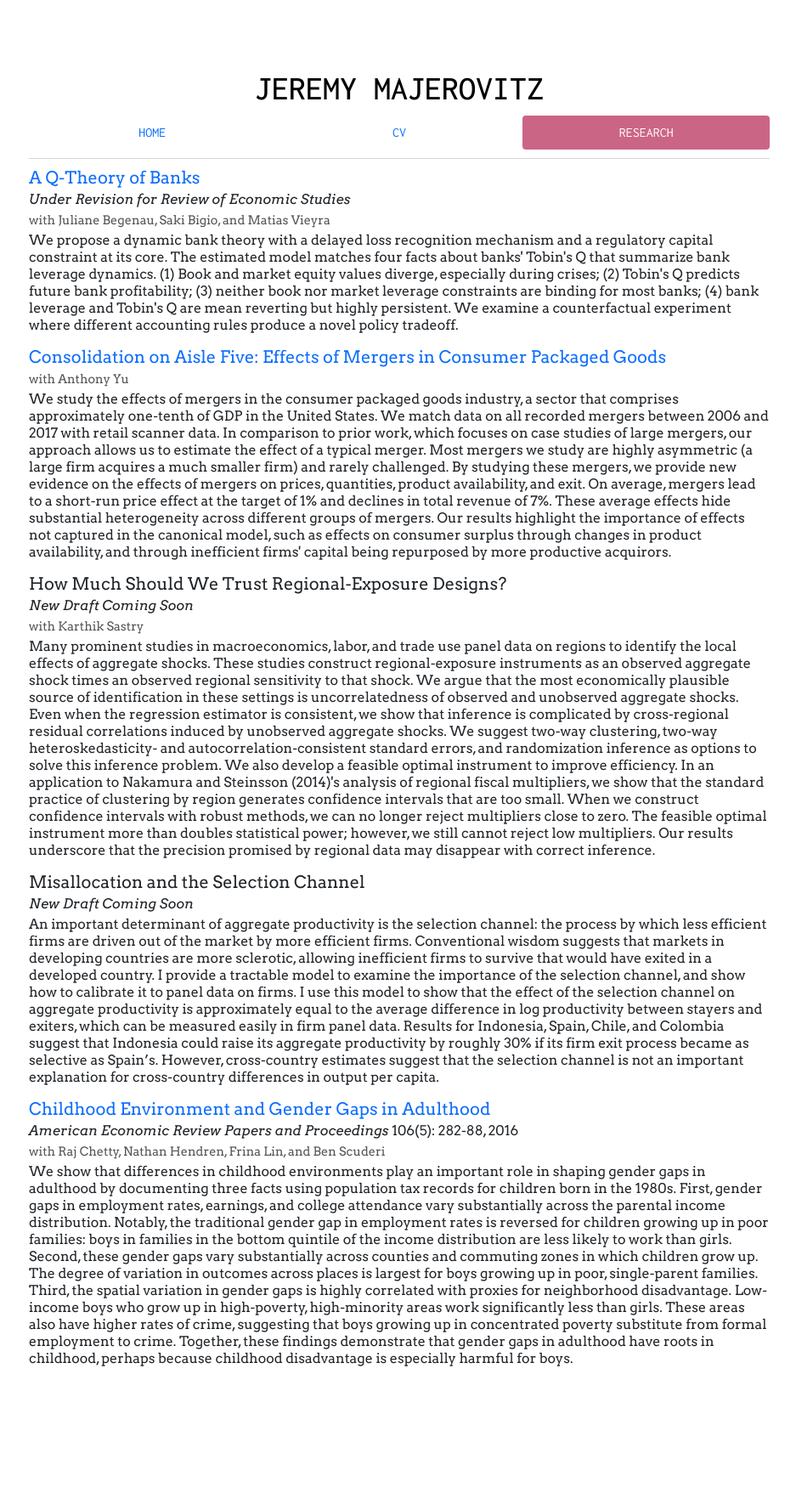
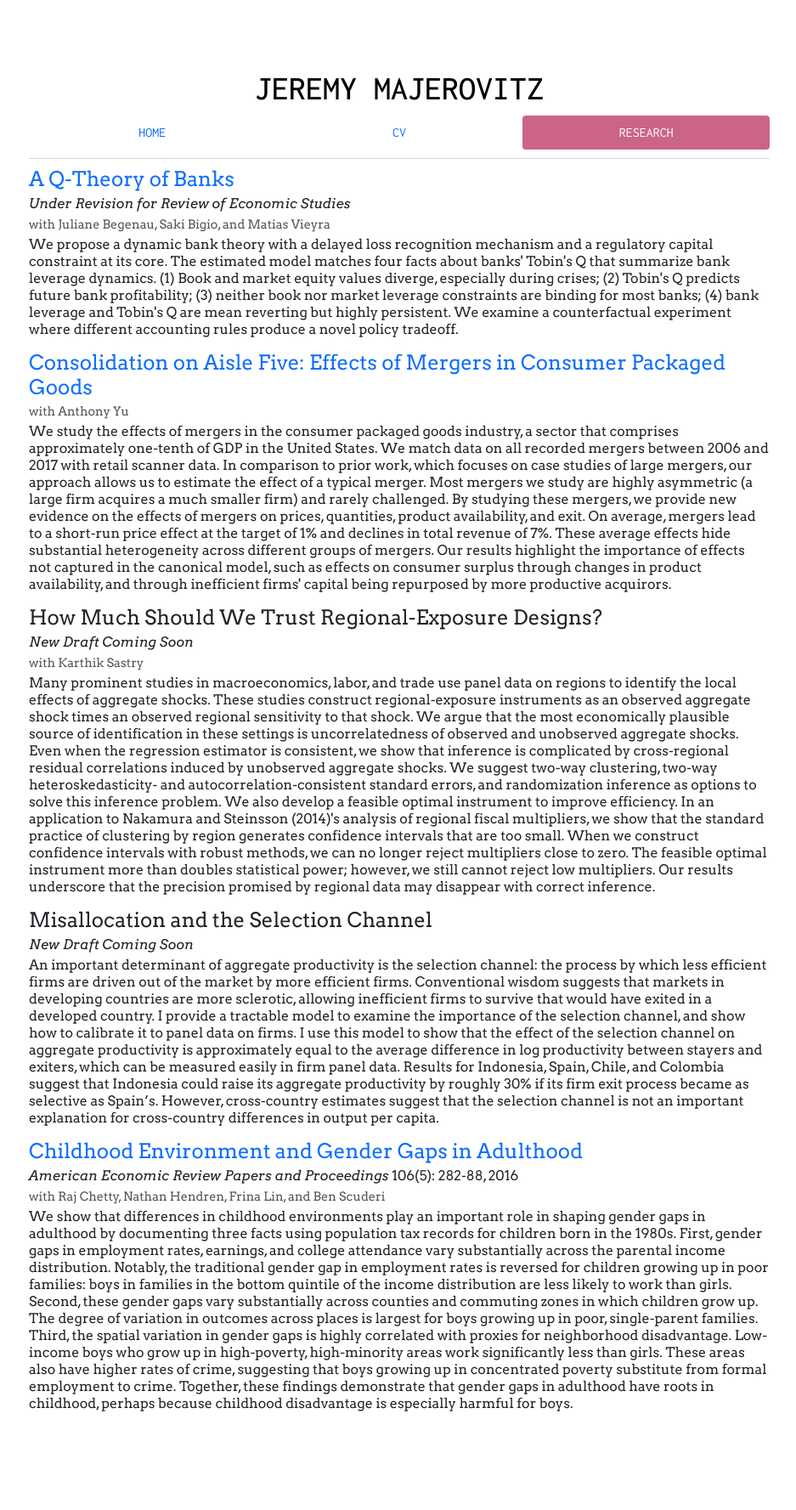
Before and after one commit to jmajic/jmajic.github.io, a Jekyll site: the page built from research/index.html, in a window 1280 px wide. Shown: the whole page at 85% size, without its empty margins (170-1107 px from the left). Built offline with Jekyll 4.4.1, drawn with Linux system fonts in a browser that asks for light colours; nearby versions of some CDN libraries; before the commit the page ends 1724 px from its top, so only the background shows below that.

Commit message:
tweak h5 size

```diff
--- a/css/main.css
+++ b/css/main.css
@@ -62,5 +62,6 @@ h4 a, h5 a, h6 a{text-decoration: none; }
 .statatitle{padding-right:3px}
 .researchpaper{line-height:20px;margin-bottom:15px}
 .researchpaper p,h5{margin-bottom:4px}
+.researchpaper h5{font-size: 1.5em}
 .researchabstract{font-size:14px;margin-bottom:30px}
 .abstract{margin-left:30px;font-size:95%}
```
